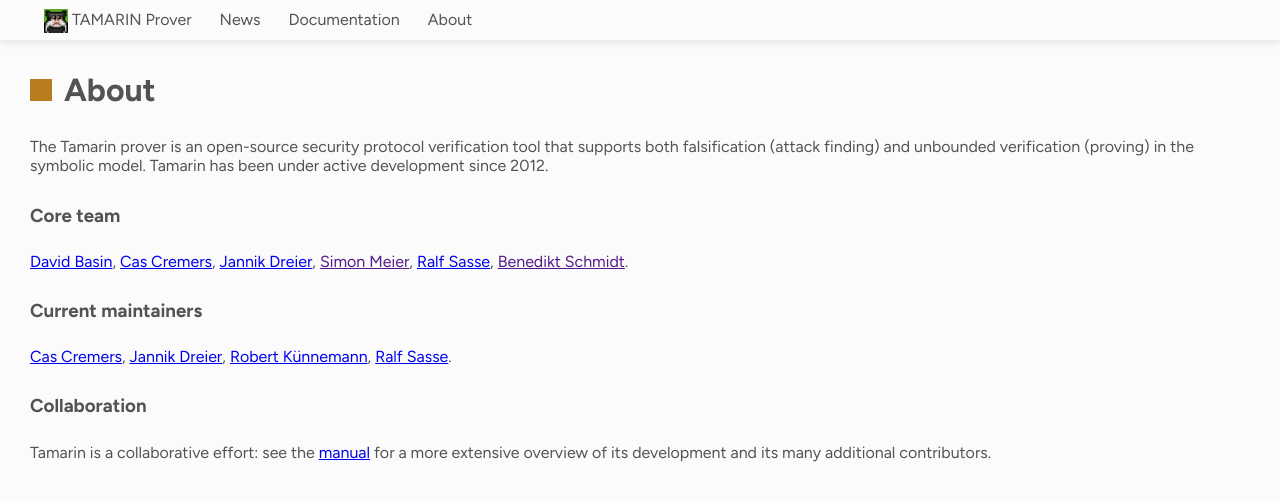
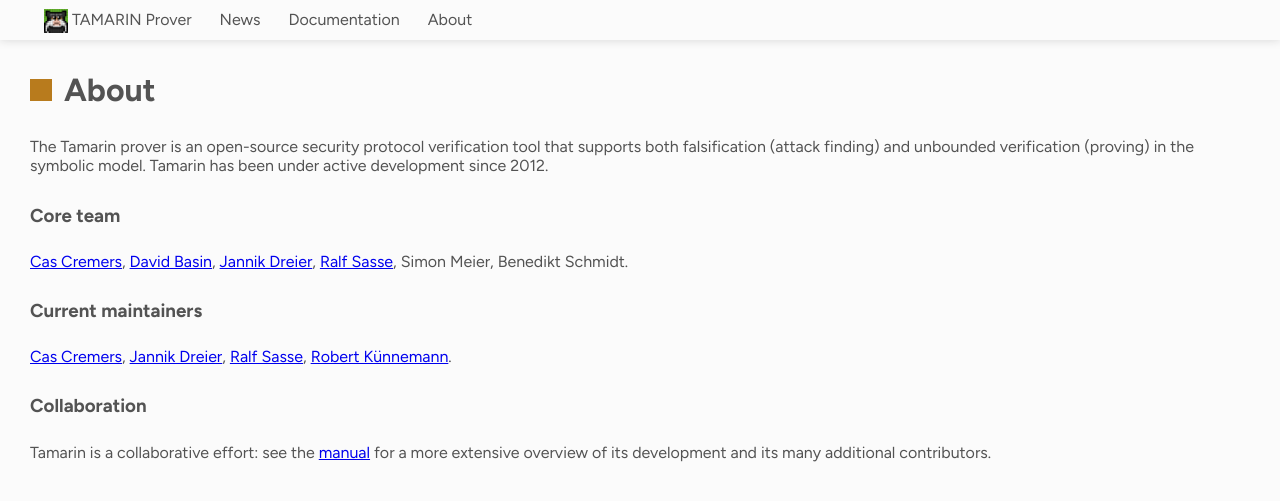
Before and after one commit to tamarin-prover/tamarin-prover.github.io, a Jekyll site: the page built from about.html, in a window 1280 px wide. Shown: the top 501 px of the page. Built offline with Jekyll 4.4.1, drawn with Linux system fonts in a browser that asks for light colours.

Commit message:
Improving handling of people list through tags.

```diff
--- a/about.html
+++ b/about.html
@@ -13,20 +13,26 @@
   <h3>Core team</h3>
 
   <p>
-    {% assign authors = "david cas jannik simon ralf benedikt" %}
-    {% assign authors = authors | split: " " %}
-    {% for author in authors %}
-    {%- assign person = site.data.people[author] -%}
-    <a href="{{ person.website }}" target="_blank">{{ person.name }}</a>{% if forloop.last != true %}, {% else %}.{% endif %}
+    {% assign core = site.data.people | where:"core","true" %}
+    {% for person in core %}
+      {%- if person['website'] -%}
+        <a href="{{ person['website'] }}" target="_blank">{{ person['name'] }}</a>
+      {%- else -%}
+        {{ person['name'] }}
+      {%- endif -%}
+      {% if forloop.last != true %}, {% else %}.{% endif %}
     {% endfor %}
   </p>
   <h3>Current maintainers</h3>
   <p>
-    {% assign authors = "cas jannik robert ralf" %}
-    {% assign authors = authors | split: " " %}
-    {% for author in authors %}
-    {% assign person = site.data.people[author] %}
-    <a href="{{ person.website }}" target="_blank">{{ person.name }}</a>{% if forloop.last != true %}, {% else %}.{% endif %}
+    {% assign maintainers = site.data.people | where:"maintainer","true" %}
+    {% for person in maintainers %}
+      {%- if person['website'] -%}
+        <a href="{{ person['website'] }}" target="_blank">{{ person['name'] }}</a>
+      {%- else -%}
+        {{ person['name'] }}
+      {%- endif -%}
+      {% if forloop.last != true %}, {% else %}.{% endif %}
     {% endfor %}
   </p>
 
```
Also changed, not shown: _data/people.yml (+10 -0 lines).
